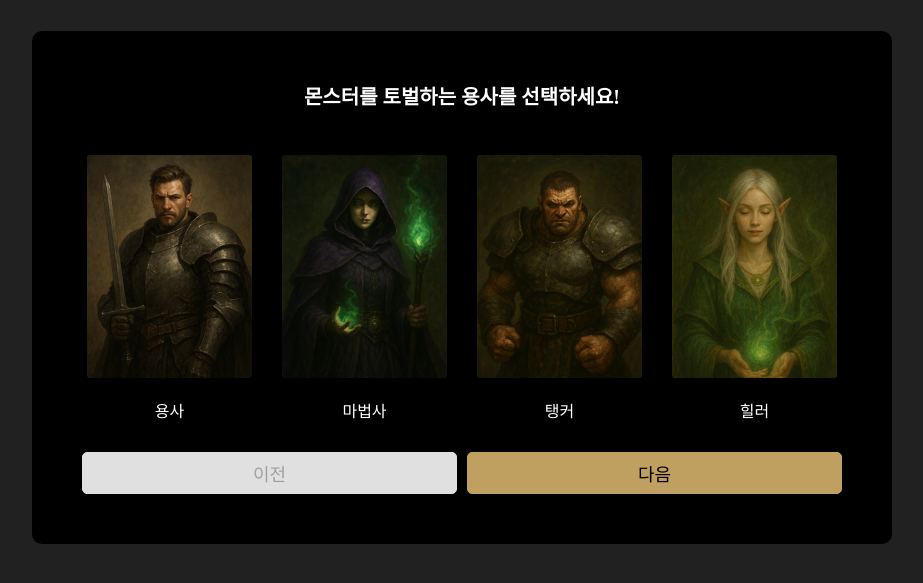
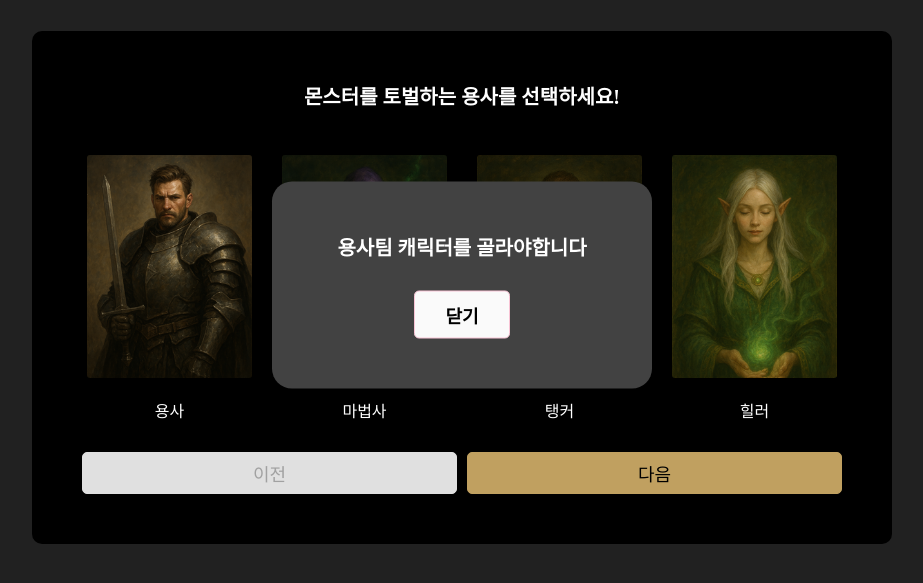
Before and after one commit to yeaseula/FightHero, a plain HTML site: page index.html in a window 1280 px wide. Both pictures are taken after a click on the button "다음". Shown: the part 115-698 px from the top of the page, without its empty margins (178-1101 px from the left). Drawn offline with Linux system fonts and the light colour scheme.

Commit message:
캐릭터 선택 modal 디자인적용

```diff
--- a/assets/css/style.css
+++ b/assets/css/style.css
@@ -270,10 +270,11 @@ body.on {
     background-color: var(--pink-soft);
 }
 
-.iswinner-msg {
+.iswinner-msg,.ischoose-msg {
     z-index: -999;
     opacity: 0;
 }
+
 .iswinner-msg.on {
     width: 360px;
     position: fixed;
@@ -296,6 +297,33 @@ body.on {
     font-family: 'child_manseh';
     font-weight: 600;
     font-size: 2.4rem;
+}
+.ischoose-msg.on {
+    width: 380px;
+    position: fixed;
+    top: 50%;
+    left: 50%;
+    z-index: 15;
+    opacity: 1;
+    transform: translate(-50%,-50%);
+    background-color: #424242;
+    padding: 50px;
+    border-radius: 20px;
+    box-shadow: 0 4px 8px rgba(0,0,0,0.15);
+    text-align: center;
+    display: flex;
+    flex-direction: column;
+    align-items: center;
+    gap: 30px;
+}
+.ischoose-msg.on p {
+    font-weight: 600;
+    font-size: 2rem;
+    color: #fff;
+}
+#close-msg-btn {
+    font-family: inherit;
+    background-color: #fafafa;
 }
 /* 캐릭터선택 */
 .character-select {
--- a/index.html
+++ b/index.html
@@ -176,6 +176,7 @@
         </div>
 
         <div class="iswinner-msg"></div>
+        <div class="ischoose-msg"></div>
     </section>
 </body>
 </html>
--- a/js/index.js
+++ b/js/index.js
@@ -41,7 +41,11 @@ selectBtnNext.addEventListener('click',(e)=>{
     //1페이지에서
     if(!isReady){
         if(heroInput.value.length == 0) {
-            alert('용사팀 캐릭터를 골라야함');
+            const winMessage = `
+                <p>용사팀 캐릭터를 골라야합니다</p>
+                <button type="button" class="com-btn dark" id="close-msg-btn">닫기</button>
+            `
+            modalCom(winMessage)
             return;
         };
 
@@ -54,7 +58,11 @@ selectBtnNext.addEventListener('click',(e)=>{
     //2페이지에서
     if(isReady) {
         if(monsterInput.value.length == 0){
-            alert('몬스터팀 캐릭터를 골라야함');
+            const winMessage = `
+                <p>몬스터팀 캐릭터를 골라야합니다</p>
+                <button type="button" class="com-btn dark" id="close-msg-btn">닫기</button>
+            `
+            modalCom(winMessage)
             return;
         }
         $('.character-select').remove();
@@ -66,6 +74,16 @@ selectBtnNext.addEventListener('click',(e)=>{
         CharsObjectInit(heroValue,monsterValue);
     }
 })
+
+function modalCom (message) {
+    const isWinnerMsg = document.querySelector('.ischoose-msg');
+    isWinnerMsg.classList.add('on');
+    isWinnerMsg.innerHTML = message;
+
+    $('#close-msg-btn').addEventListener('click',()=>{
+        isWinnerMsg.classList.remove('on')
+    })
+}
 
 //prev 버튼 클릭
 selectBtnPrev.addEventListener('click',(e)=>{
```
